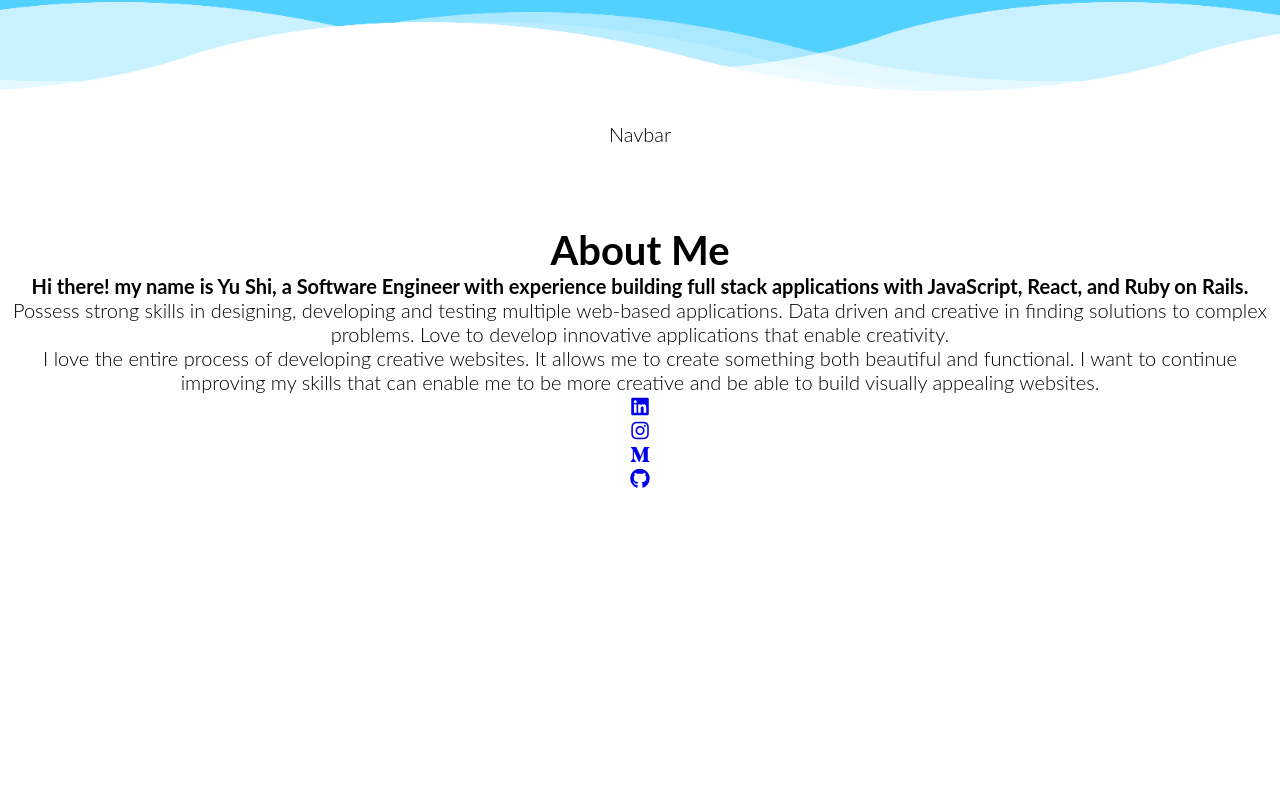
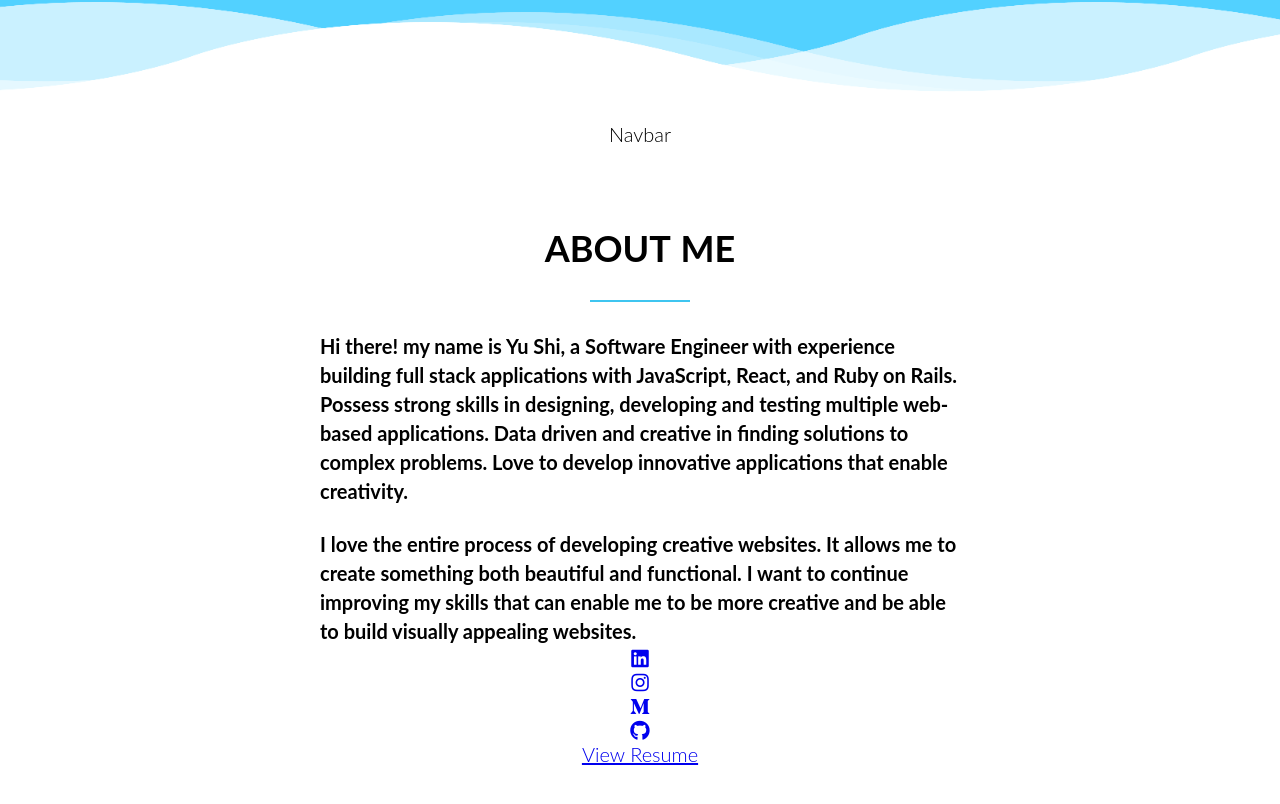
Before and after one commit to yushi1007/portfolio-website, a React (Create React App) app: page / in a window 1280 px wide. Shown: the part 678-1482 px from the top of the page. Before the commit the page ends 1264 px from the top, so only its background shows below. Built offline with nearby package versions, Linux system fonts and the light colour scheme.

Commit message:
working on the about page

```diff
--- a/src/containers/About.jsx
+++ b/src/containers/About.jsx
@@ -1,17 +1,19 @@
 import React from 'react';
+import Resume from '../resume/resume.pdf'
 import Fade from 'react-reveal/Fade'
 import Slide from 'react-reveal/Slide'
 
 const About = () => {
     return(
     <div id="about" class="section section-summary js--section-summary">
-        <div className="row">
-        <Slide left duration={800}><h1>About Me</h1></Slide>
+        <div className="row about">
+        <Slide left duration={800}>
+            <h1>ABOUT ME</h1>
+        </Slide>
         <Fade bottom duration={1000} delay={150}>
             <p className="summary">
-                <strong>Hi there! my name is Yu Shi, a Software Engineer with experience building full stack applications with JavaScript, React, and Ruby on Rails.</strong>
-                <br/>Possess strong skills in designing, developing and testing multiple web-based applications. Data driven and creative in finding solutions to complex problems. Love to develop innovative applications that enable creativity.
-            </p>
+                <strong>Hi there! my name is Yu Shi, a Software Engineer with experience building full stack applications with JavaScript, React, and Ruby on Rails.</strong> Possess strong skills in designing, developing and testing multiple web-based applications. Data driven and creative in finding solutions to complex problems. Love to develop innovative applications that enable creativity.
+            </p><br/>
         </Fade>
         <Fade bottom duration={1000} delay={300}>
             <p className="summary">
@@ -29,6 +31,13 @@ const About = () => {
                 </ul>
             </div>
         </Fade>
+        <Fade bottom duration={1000} delay={300} cascade>
+            <div className="resumelink">
+                <div>
+                  <a href={Resume} target="_blank" rel="noreferrer">View Resume</a>
+                </div>
+            </div>
+        </Fade>
     </div>
     )
 }
--- a/src/styles/App.css
+++ b/src/styles/App.css
@@ -130,3 +130,28 @@ section .wave.wave4 {
 .section {
   padding: 80px 0;
 }
+
+.about h1 {
+  font-size: 180%;
+  word-spacing: 2px;
+  text-align: center;
+  margin-bottom: 30px;
+}
+
+.about h1:after {
+  display: block;
+  height: 2px;
+  background-color: #3fc5f0;
+  content: " ";
+  width: 100px;
+  margin: 0 auto;
+  margin-top: 30px;
+}
+
+.summary {
+  width: 50%;
+  line-height: 145%;
+  margin: 0 25% 0 25%;
+  text-align: left;
+  font-weight: bold;
+}
```
Also changed, not shown: 1 other file (tests, documents, lock files or other folders).
